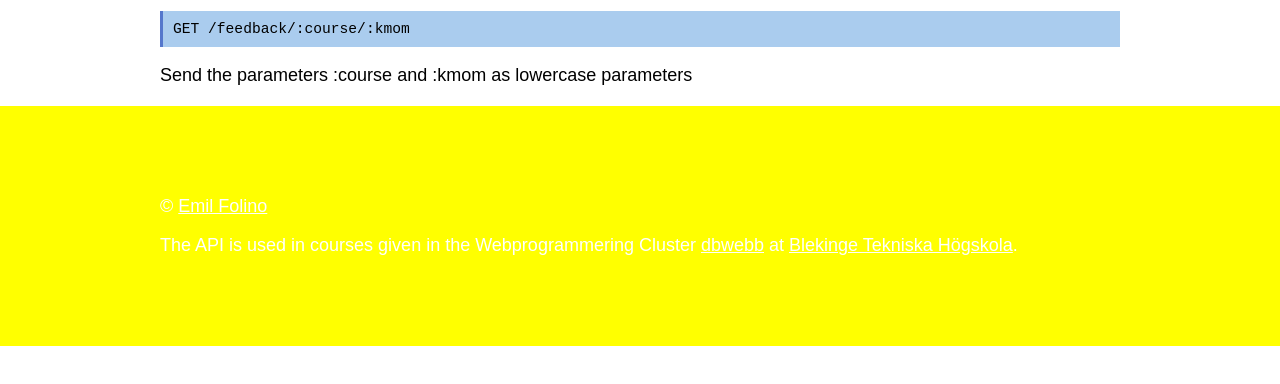
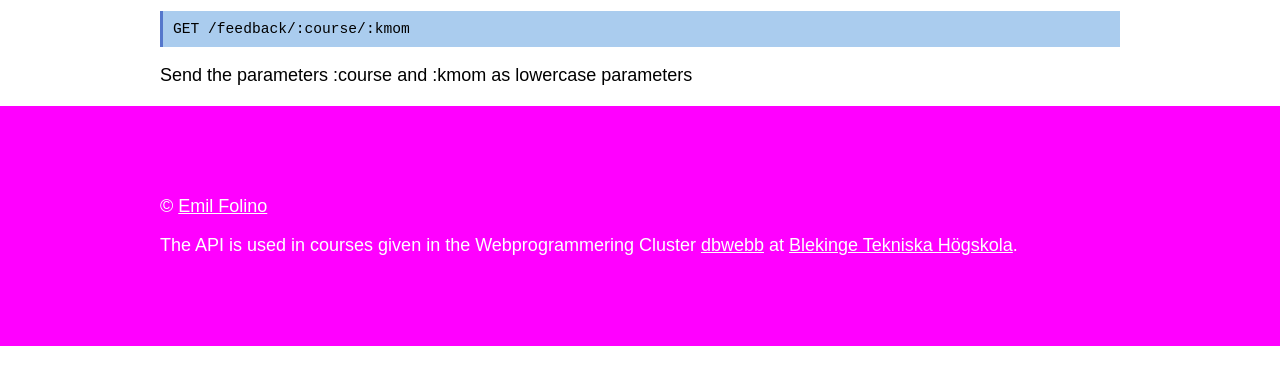
Before and after one commit to emilfolino/franklin, a website: page documentation.html in a window 1280 px wide. Shown: the part 334-718 px from the top of the page. Drawn offline with nearby package versions, Linux system fonts and the light colour scheme.

Commit message:
trying to fix cd

```diff
--- a/documentation.html
+++ b/documentation.html
@@ -19,7 +19,7 @@
         h1 { font-size: 3rem; }
         h2 { font-size: 2.4rem; }
         h3 { font-size: 1.8rem; }
-        .footer { background-color: #ffff00; color: white; padding: 4rem 0;}
+        .footer { background-color: #ff00ff; color: white; padding: 4rem 0;}
         .inner-footer { width: 960px; margin: 0 auto; font-family: sans-serif; }
         .inner-footer a { color: white; }
     </style>
```
